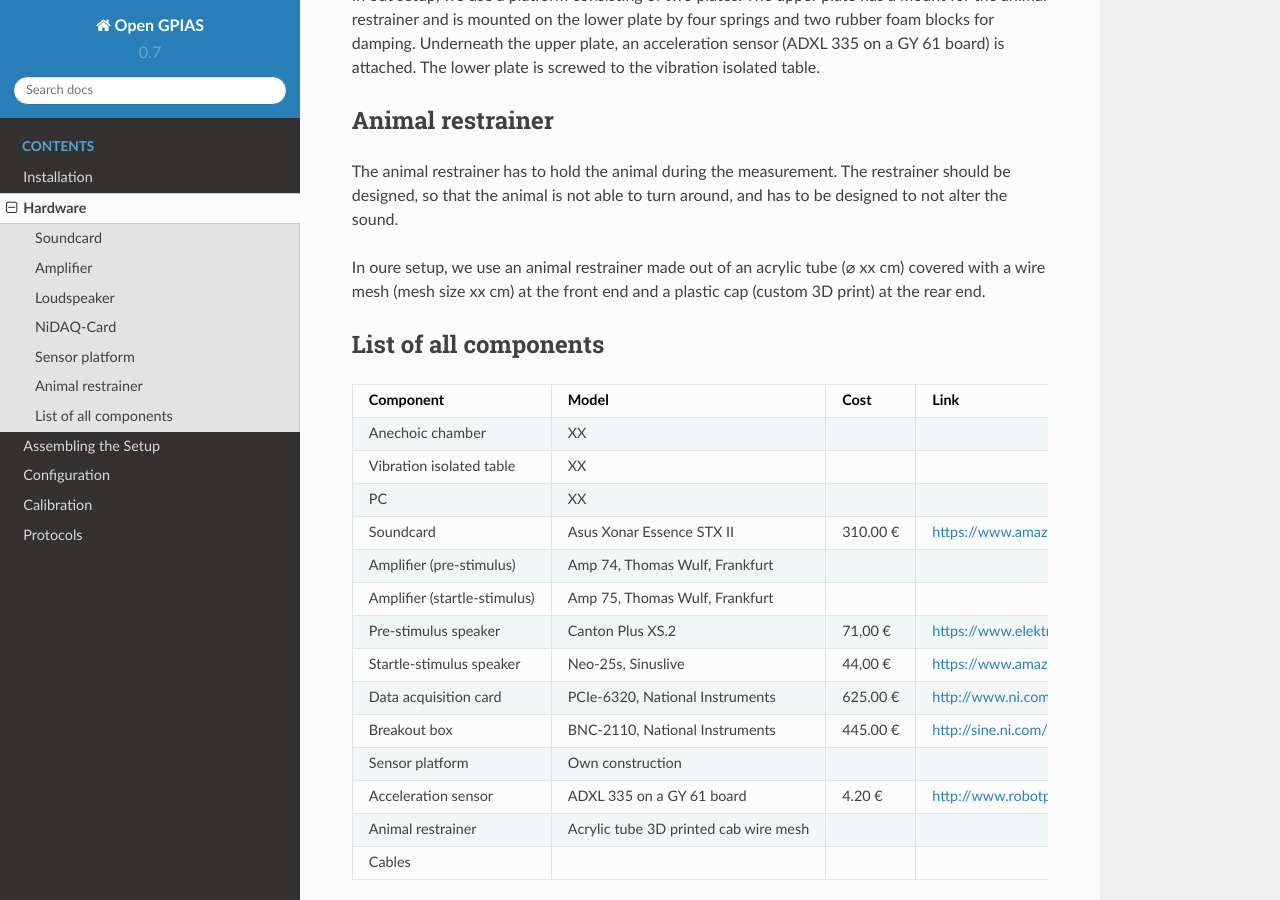
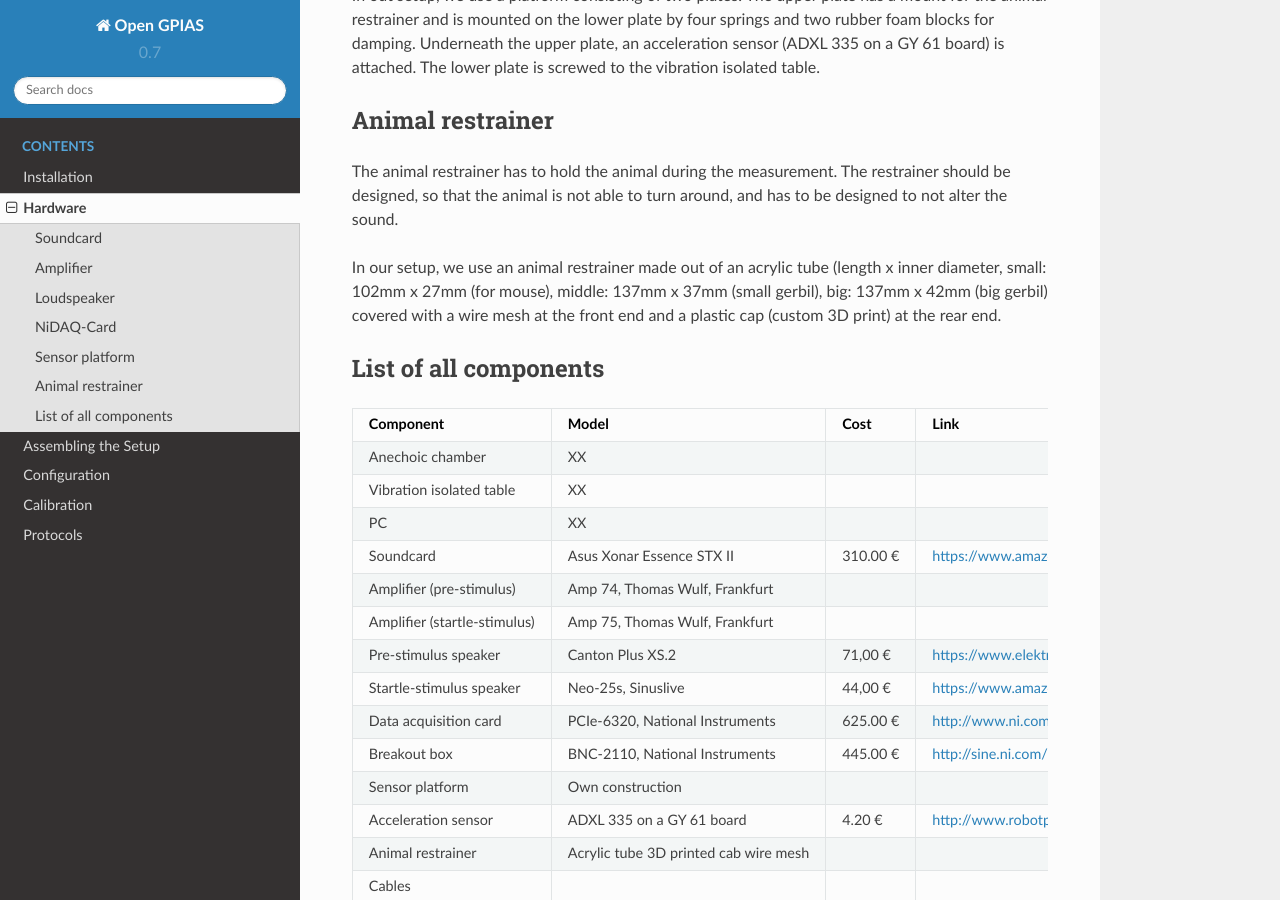
Before and after one commit to rgerum/open_gpias, a Sphinx documentation site: the page built from docs/hardware.rst, in a window 1280 px wide and 900 px high, scrolled down 1668 px. Built offline with Sphinx 7.4.7 and the Read the Docs theme 2.0.0, drawn with Linux system fonts in a browser that asks for light colours.

Commit message:
Added measure of restrainer

```diff
--- a/docs/hardware.rst
+++ b/docs/hardware.rst
@@ -62,8 +62,7 @@ Animal restrainer
 The animal restrainer has to hold the animal during the measurement. The restrainer should be designed, so that the animal
 is not able to turn around, and has to be designed to not alter the sound.
 
-In oure setup, we use an animal restrainer made out of an acrylic tube (⌀ xx cm) covered with a wire mesh (mesh size xx cm)
-at the front end and a plastic cap (custom 3D print) at the rear end.
+In our setup, we use an animal restrainer made out of an acrylic tube (length x inner diameter, small: 102mm x 27mm (for mouse), middle: 137mm x 37mm (small gerbil), big: 137mm x 42mm (big gerbil) covered with a wire mesh at the front end and a plastic cap (custom 3D print) at the rear end.
 
 List of all components
 ----------------------
```
Also changed, not shown: 1 other file.
